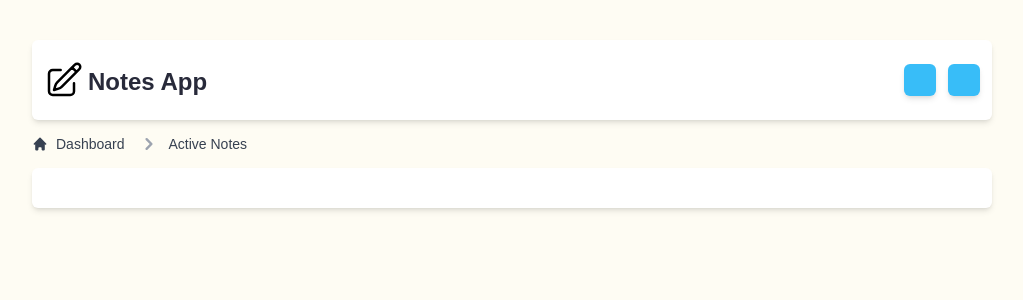
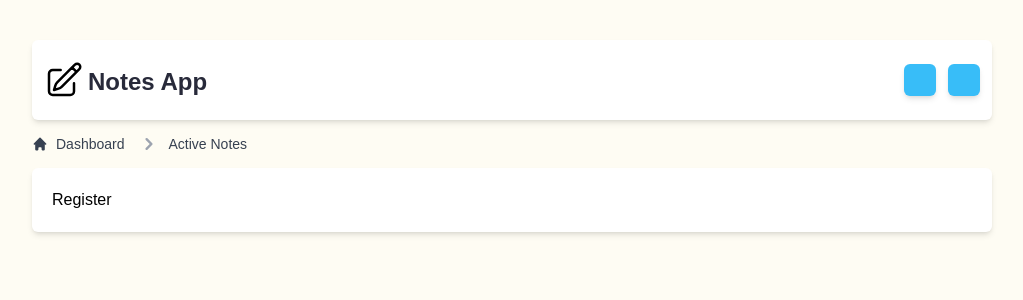
Before and after one commit to rhandyta/noteapp, a React (Vite) app: page /register in a window 1280 px wide. Shown: the top 300 px of the page, without its empty margins (128-1151 px from the left). Built offline with nearby package versions, Linux system fonts and the light colour scheme.

Commit message:
route register

```diff
--- /dev/null
+++ b/src/pages/Register.jsx
@@ -0,0 +1,7 @@
+import React from "react";
+
+function Register() {
+    return <div>Register</div>;
+}
+
+export default Register;
--- a/src/routes/SetupRoutes.jsx
+++ b/src/routes/SetupRoutes.jsx
@@ -4,6 +4,7 @@
 import Detail from "../pages/Detail";
 import Edit from "../pages/Edit";
 import Login from "../pages/Login";
+import Register from "../pages/Register";
 import PrivateRoute from "./PrivateRoute";
 import ProtectedRoute from "./ProtectedRoute";
 
@@ -17,6 +18,7 @@
             </Route>
             <Route element={<ProtectedRoute />}>
                 <Route index element={<Login />} />
+                <Route path="/register" element={<Register />} />
             </Route>
         </Routes>
     );
```
